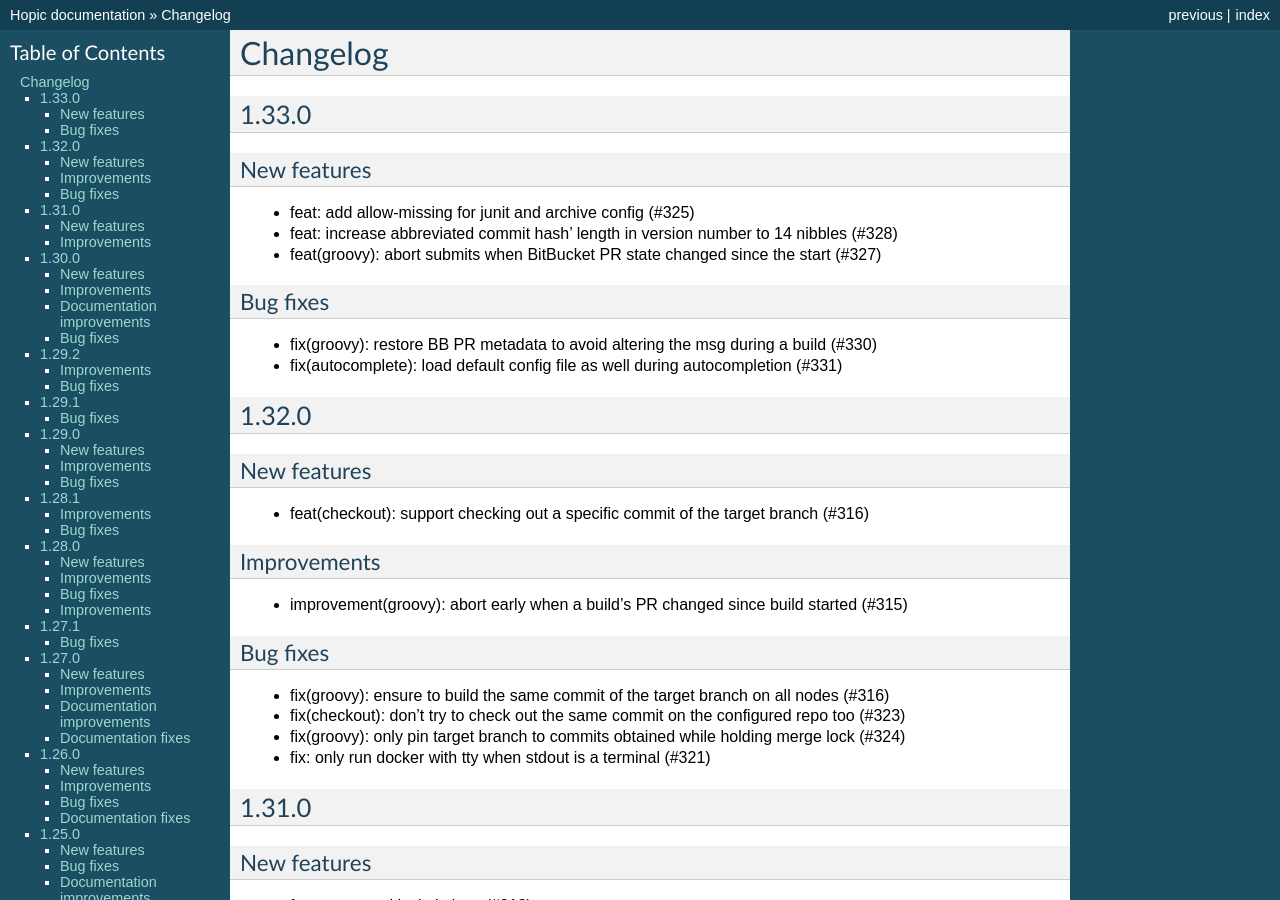
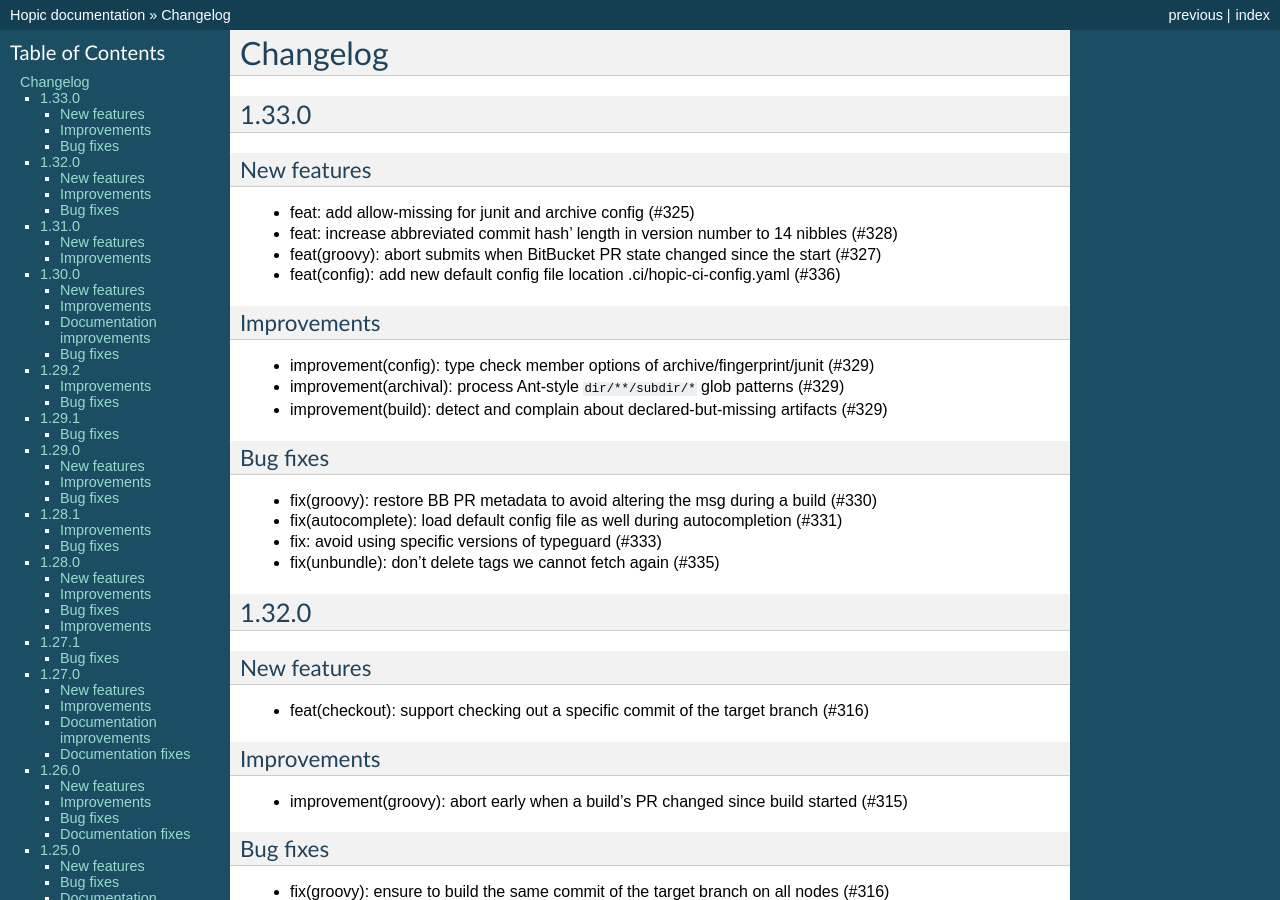
Before and after one commit to tomtom-international/hopic, a Sphinx documentation site: the page built from doc/source/changes.rst, in a window 1280 px wide and 900 px high. Built offline with Sphinx 7.4.7, drawn with Linux system fonts in a browser that asks for light colours.

Commit message:
docs(changelog): add new entries for upcoming 1.33.0

```diff
--- a/doc/source/changes.rst
+++ b/doc/source/changes.rst
@@ -26,12 +26,22 @@ New features
 * feat: add allow-missing for junit and archive config (#325)
 * feat: increase abbreviated commit hash' length in version number to 14 nibbles (#328)
 * feat(groovy): abort submits when BitBucket PR state changed since the start (#327)
+* feat(config): add new default config file location .ci/hopic-ci-config.yaml (#336)
+
+Improvements
+------------
+
+* improvement(config): type check member options of archive/fingerprint/junit (#329)
+* improvement(archival): process Ant-style ``dir/**/subdir/*`` glob patterns (#329)
+* improvement(build): detect and complain about declared-but-missing artifacts (#329)
 
 Bug fixes
 ---------
 
 * fix(groovy): restore BB PR metadata to avoid altering the msg during a build (#330)
 * fix(autocomplete): load default config file as well during autocompletion (#331)
+* fix: avoid using specific versions of typeguard (#333)
+* fix(unbundle): don't delete tags we cannot fetch again (#335)
 
 1.32.0
 ======
```
